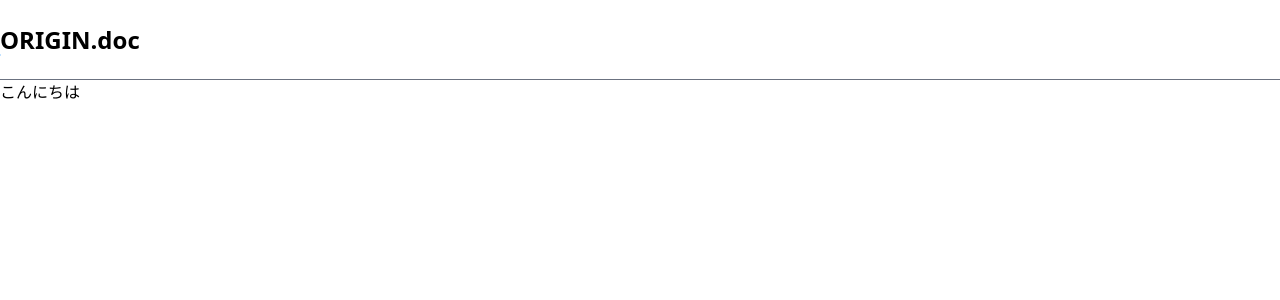
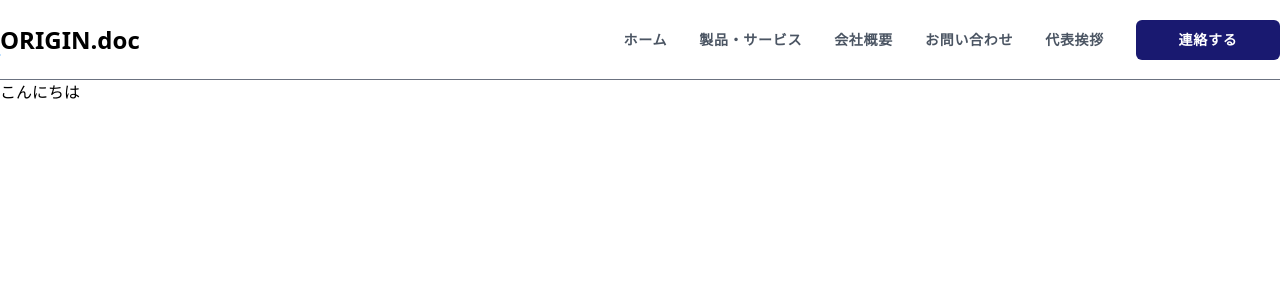
Before and after one commit to RyoIkeda0609/udemy-origindoc01, a Next.js app: page / in a window 1280 px wide. Shown: the top 300 px of the page. Built offline with nearby package versions, Linux system fonts and the light colour scheme.

Commit message:
add Header

```diff
--- /dev/null
+++ b/src/app/constants/index.ts
@@ -0,0 +1,29 @@
+import { HeaderItemType } from "./types";
+
+export const headerListItem: HeaderItemType[] = [
+  {
+    id: "101",
+    title: "ホーム",
+    link: "/",
+  },
+  {
+    id: "102",
+    title: "製品・サービス",
+    link: "/services",
+  },
+  {
+    id: "103",
+    title: "会社概要",
+    link: "/about",
+  },
+  {
+    id: "104",
+    title: "お問い合わせ",
+    link: "/contact",
+  },
+  {
+    id: "105",
+    title: "代表挨拶",
+    link: "/director",
+  },
+];
--- /dev/null
+++ b/src/app/constants/types.ts
@@ -0,0 +1,5 @@
+export type HeaderItemType = {
+  id: string;
+  title: string;
+  link: string;
+};
--- a/src/components/Header.tsx
+++ b/src/components/Header.tsx
@@ -1,10 +1,11 @@
+import { headerListItem } from "@/app/constants";
 import Link from "next/link";
 import React from "react";
 
 const Header = () => {
   return (
     <div className="w-full h-20 border-b-[1px] border-gray-500 bg-white">
-      <div className="h-full max-w-screen-2xl mx-auto flex items-center ">
+      <div className="h-full max-w-screen-2xl mx-auto flex items-center justify-between">
         <Link href={"/"} className="relative group overflow-hidden">
           <p className="text-2xl font-bold ">ORIGIN.doc</p>
           <span
@@ -14,6 +15,22 @@ const Header = () => {
             duration-700"
           ></span>
         </Link>
+
+        <div className="hidden lg:inline-flex items-center gap-8 text-sm font-semibold tracking-wider ">
+          <ul className="flex gap-8">
+            {headerListItem.map((item) => (
+              <Link key={item.id} href={item.link}>
+                <li className="text-gray-600 hover:text-primeColor cursor-pointer duration-300 group-relative ">
+                  {item.title}
+                  <span className="absolute w-full scale-0 group-hover:scale-100 inline-block h-[2px] -bottom-[1px] left-0 bg-primeColor duration-500"></span>
+                </li>
+              </Link>
+            ))}
+          </ul>
+          <button className="w-36 h-10 bg-darkBlue text-white rounded-md hover:bg-primeColor duration-300">
+            連絡する
+          </button>
+        </div>
       </div>
     </div>
   );
```
